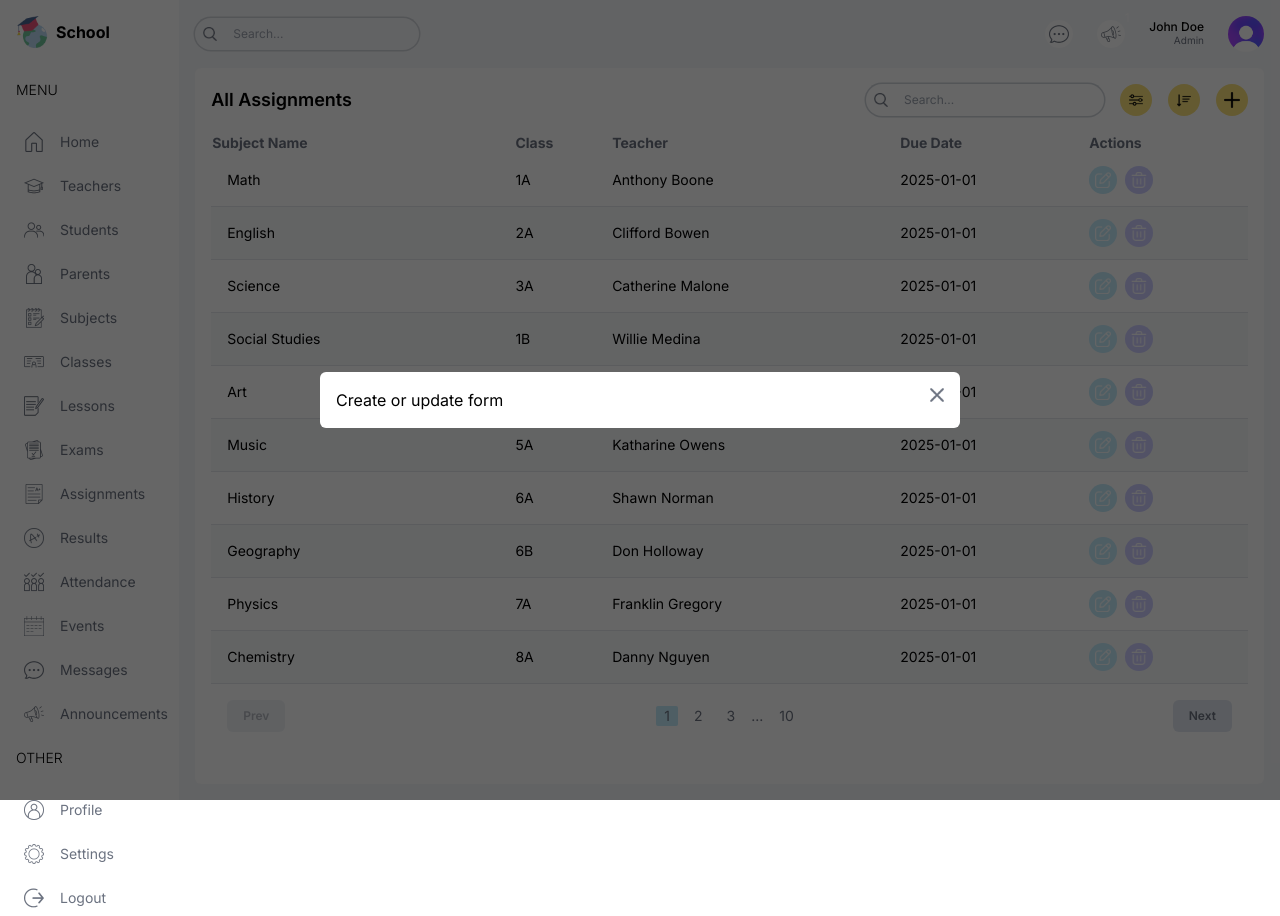
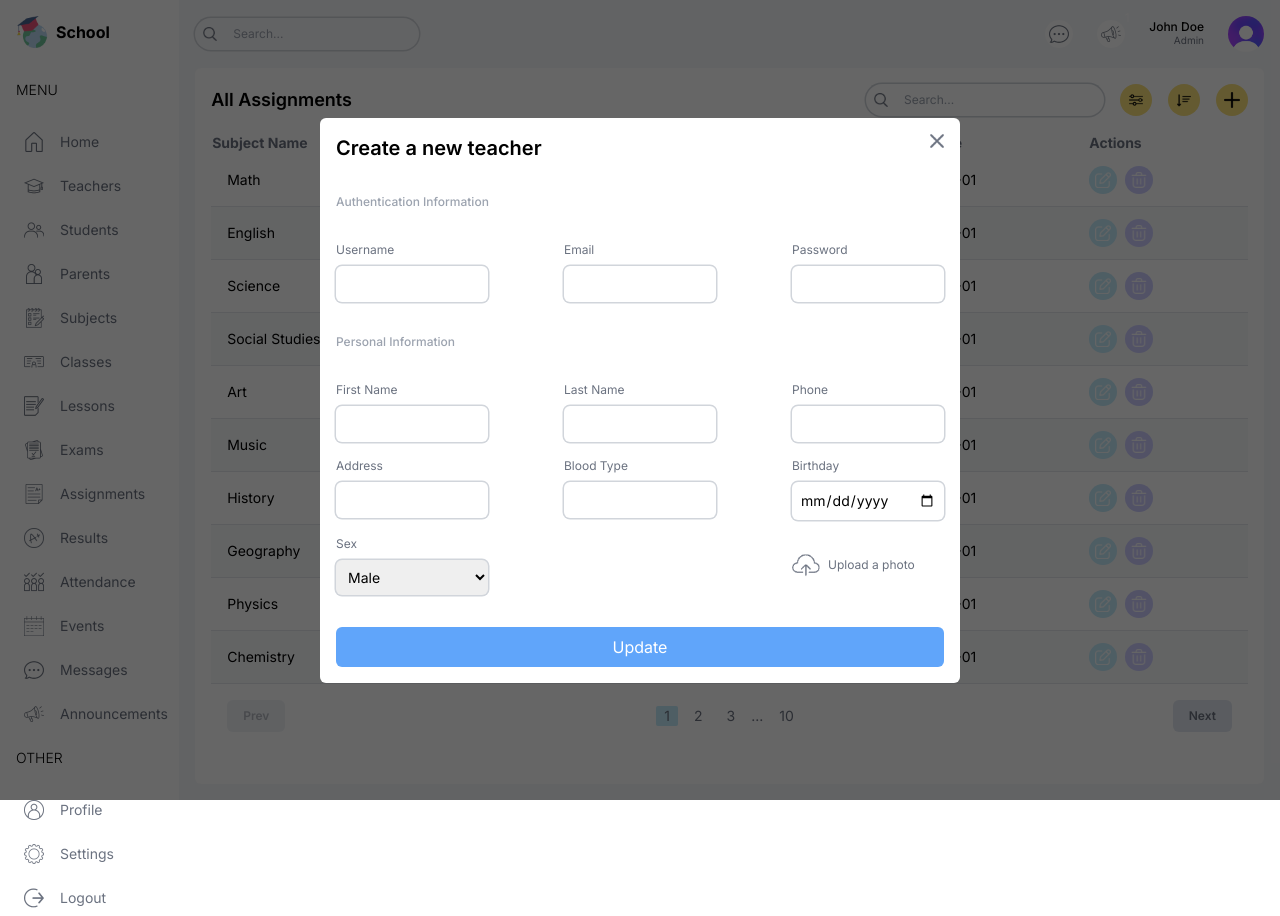
Before and after one commit to raniagh/school-management, a Next.js app: page /list/assignments in a window 1280 px wide. Both pictures are taken after a click on the button 1231 px from the left and 100 px from the top of the page. Built offline with nearby package versions, Linux system fonts and the light colour scheme.

Commit message:
design teacher form

```diff
--- a/package.json
+++ b/package.json
@@ -9,6 +9,7 @@
     "lint": "next lint"
   },
   "dependencies": {
+    "@hookform/resolvers": "^3.9.0",
     "@types/react-big-calendar": "^1.8.12",
     "moment": "^2.30.1",
     "next": "14.2.5",
@@ -16,7 +17,9 @@
     "react-big-calendar": "^1.15.0",
     "react-calendar": "^5.0.0",
     "react-dom": "^18",
-    "recharts": "^2.12.7"
+    "react-hook-form": "^7.53.0",
+    "recharts": "^2.12.7",
+    "zod": "^3.23.8"
   },
   "devDependencies": {
     "@types/node": "^20",
--- a/src/app/(dashboard)/list/teachers/[id]/page.tsx
+++ b/src/app/(dashboard)/list/teachers/[id]/page.tsx
@@ -1,5 +1,6 @@
 import Announcement from "@/components/Announcement";
 import BigCalendar from "@/components/BigCalendar";
+import FormModal from "@/components/FormModal";
 import Performance from "@/components/Performance";
 import SingleTeacherCard from "@/components/SingleTeacherCard";
 import { teachersData } from "@/lib/data";
@@ -8,13 +9,14 @@
 import React from "react";
 
 const SingleTeacherPage = ({ params }: { params: { id: string } }) => {
-  const id = params.id;
-  const teacher = teachersData.find((teacher) => teacher.teacherId === id);
+  const TeacherId = params.id;
+  const teacher = teachersData.find(
+    (teacher) => teacher.id.toString() === TeacherId
+  );
 
   return (
     <div className='flex-1 p-4 flex gap-4 flex-col xl:flex-row '>
       {/*START LEFT */}
-
       <div className='w-full xl:w-2/3'>
         {/* START TOP */}
         <div className='flex flex-col lg:flex-row gap-4'>
@@ -30,7 +32,10 @@
               />
             </div>
             <div className='w-2/3 flex flex-col justify-between gap-4'>
-              <h1 className='text-xl font-semibold'>{teacher?.name}</h1>
+              <div className='flex items-center gap-4'>
+                <h1 className='text-xl font-semibold'>{teacher?.name}</h1>
+                <FormModal table='teacher' type='update' data={teacher} />
+              </div>
               <p className='text-sm text-gray-500'>Lorem bla blab bla</p>
 
               <div className='flex items-center justify-between gap-2 flex-wrap text-xs font-medium'>
--- a/src/components/FormModal.tsx
+++ b/src/components/FormModal.tsx
@@ -2,6 +2,7 @@
 
 import Image from "next/image";
 import React, { useState } from "react";
+import TeacherForm from "./forms/TeacherForm";
 
 const FormModal = ({
   table,
@@ -48,7 +49,7 @@
         </button>
       </form>
     ) : (
-      "Create or update form"
+      <TeacherForm type='update' data={data} />
     );
   };
 
--- /dev/null
+++ b/src/components/InputField.tsx
@@ -0,0 +1,40 @@
+import React from "react";
+import { FieldError } from "react-hook-form";
+
+type InputFiledProps = {
+  label: string;
+  type?: string;
+  register: any;
+  name: string;
+  defaultValue?: string;
+  error?: FieldError;
+  inputProps?: React.InputHTMLAttributes<HTMLInputElement>;
+};
+
+const InputField = ({
+  label,
+  type = "text",
+  register,
+  name,
+  defaultValue,
+  error,
+  inputProps,
+}: InputFiledProps) => {
+  return (
+    <div className='flex flex-col gap-2 w-full md:w-1/4'>
+      <label className='text-xs text-gray-500'>{label}</label>
+      <input
+        type={type}
+        {...register(name)}
+        className='ring-[1.5px] ring-gray-300 p-2 rounded-md text-sm w-full'
+        {...inputProps}
+        defaultValue={defaultValue}
+      />
+      {error?.message && (
+        <p className='text-xs text-red-400'>{error.message.toString()}</p>
+      )}
+    </div>
+  );
+};
+
+export default InputField;
--- a/src/components/forms/TeacherForm.tsx
+++ b/src/components/forms/TeacherForm.tsx
@@ -1,9 +1,165 @@
 "use client";
 
-import React from "react";
+import { zodResolver } from "@hookform/resolvers/zod";
+import { useForm } from "react-hook-form";
+import { z } from "zod";
+import InputField from "../InputField";
+import Image from "next/image";
 
-const TeacherForm = () => {
-  return <div>TeacherForm</div>;
+const schema = z.object({
+  username: z
+    .string()
+    .min(3, { message: "Username must be at least 3 characters long!" })
+    .max(20, { message: "Username must be at most 20 characters long!" }),
+  email: z.string().email({ message: "Invalid email address!" }),
+  password: z
+    .string()
+    .min(8, { message: "Password must be at least 8 characters long!" }),
+  firstName: z.string().min(1, { message: "First name is required!" }),
+  lastName: z.string().min(1, { message: "Last name is required!" }),
+  phone: z.string().min(1, { message: "Phone is required!" }),
+  address: z.string().min(1, { message: "Address is required!" }),
+  bloodType: z.string().min(1, { message: "Blood Type is required!" }),
+  birthday: z.date({ message: "Birthday is required!" }),
+  sex: z.enum(["male", "female"], { message: "Sex is required!" }),
+  img: z.instanceof(File, { message: "Image is required" }),
+});
+
+//Give the TypeScript type that corresponds to the schema defined by Zod
+type Inputs = z.infer<typeof schema>;
+
+const TeacherForm = ({
+  type,
+  data,
+}: {
+  type: "create" | "update";
+  data?: any;
+}) => {
+  const {
+    register,
+    handleSubmit,
+    formState: { errors },
+  } = useForm<Inputs>({
+    resolver: zodResolver(schema),
+  });
+
+  const onSubmit = handleSubmit((data) => console.log(data));
+
+  return (
+    <form className='flex flex-col gap-8' onSubmit={onSubmit}>
+      <h1 className='text-xl font-semibold'>Create a new teacher</h1>
+      <span className='text-xs text-gray-400 font-medium'>
+        Authentication Information
+      </span>
+      <div className='flex justify-between flex-wrap gap-4'>
+        <InputField
+          label='Username'
+          name='username'
+          defaultValue={data?.username}
+          register={register}
+          error={errors?.username}
+        />
+        <InputField
+          label='Email'
+          name='email'
+          defaultValue={data?.email}
+          register={register}
+          error={errors?.email}
+        />
+        <InputField
+          label='Password'
+          name='password'
+          defaultValue={data?.password}
+          register={register}
+          error={errors?.password}
+        />
+      </div>
+      <span className='text-xs text-gray-400 font-medium'>
+        Personal Information
+      </span>
+      <div className='flex justify-between flex-wrap gap-4'>
+        <InputField
+          label='First Name'
+          name='firstName'
+          defaultValue={data?.firstName}
+          register={register}
+          error={errors.firstName}
+        />
+        <InputField
+          label='Last Name'
+          name='lastName'
+          defaultValue={data?.lastName}
+          register={register}
+          error={errors.lastName}
+        />
+        <InputField
+          label='Phone'
+          name='phone'
+          defaultValue={data?.phone}
+          register={register}
+          error={errors.phone}
+        />
+        <InputField
+          label='Address'
+          name='address'
+          defaultValue={data?.address}
+          register={register}
+          error={errors.address}
+        />
+        <InputField
+          label='Blood Type'
+          name='bloodType'
+          defaultValue={data?.bloodType}
+          register={register}
+          error={errors.bloodType}
+        />
+        <InputField
+          label='Birthday'
+          name='birthday'
+          defaultValue={data?.birthday}
+          register={register}
+          error={errors.birthday}
+          type='date'
+        />
+
+        <div className='flex flex-col gap-2 w-full md:w-1/4'>
+          <label className='text-xs text-gray-500'>Sex</label>
+          <select
+            className='ring-[1.5px] ring-gray-300 p-2 rounded-md text-sm w-full'
+            {...register("sex")}
+            defaultValue={data?.sex}
+          >
+            <option value='male'>Male</option>
+            <option value='female'>Female</option>
+          </select>
+          {errors.sex?.message && (
+            <p className='text-xs text-red-400'>
+              {errors.sex.message.toString()}
+            </p>
+          )}
+        </div>
+
+        <div className='flex flex-col gap-2 w-full md:w-1/4 justify-center'>
+          <label
+            className='text-xs text-gray-500 flex items-center gap-2 cursor-pointer'
+            htmlFor='img'
+          >
+            <Image src='/upload.png' alt='' width={28} height={28} />
+            <span>Upload a photo</span>
+          </label>
+          <input type='file' id='img' {...register("img")} className='hidden' />
+          {errors.img?.message && (
+            <p className='text-xs text-red-400'>
+              {errors.img.message.toString()}
+            </p>
+          )}
+        </div>
+      </div>
+      <button className='bg-blue-400 text-white p-2 rounded-md'>
+        {type === "create" ? "Create" : "Update"}
+      </button>
+    </form>
+  );
 };
 
 export default TeacherForm;
```
Also changed, not shown: 1 other file (tests, documents, lock files or other folders).
